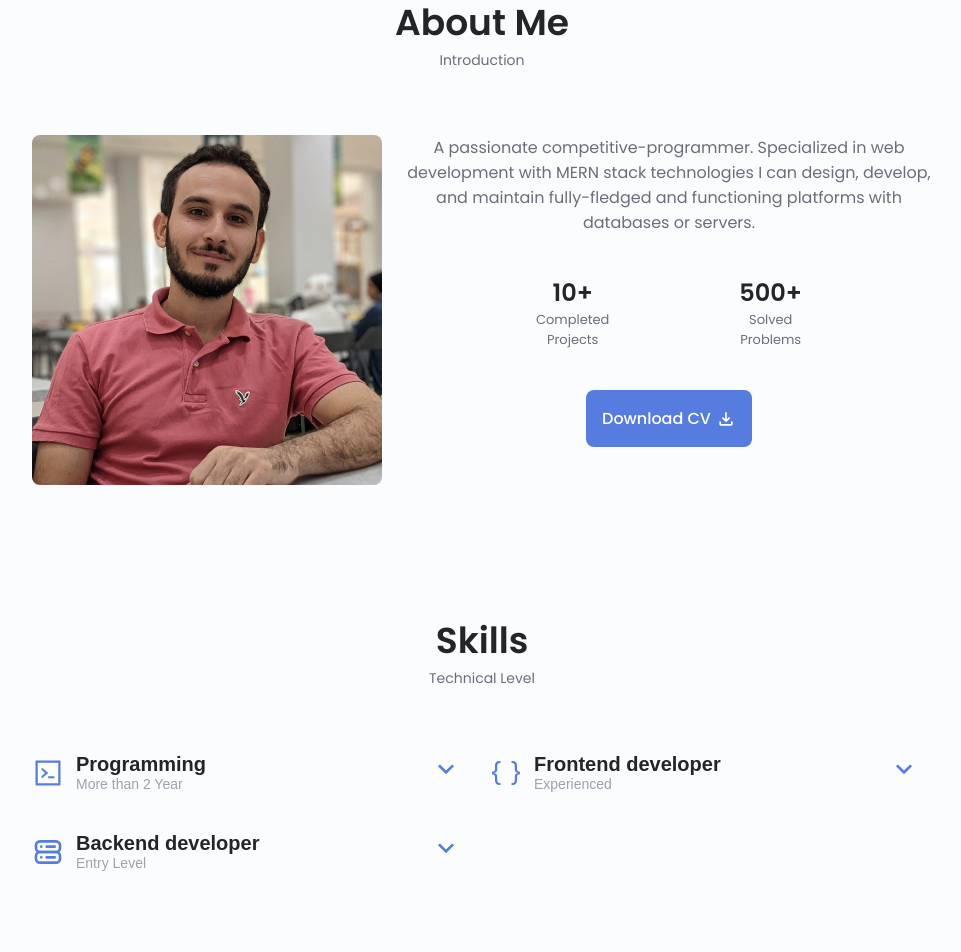
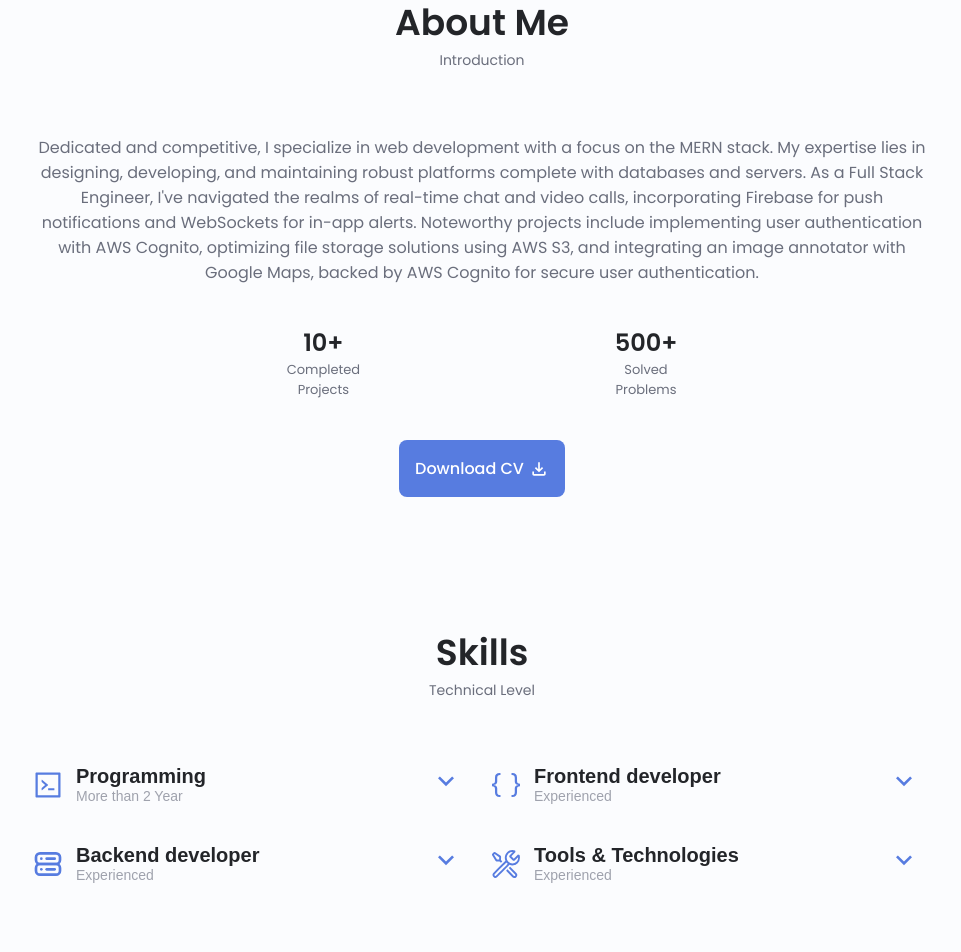
Before and after one commit to hossam7amdy/portfolio, a React (Create React App) app: page / in a window 1280 px wide. Shown: the part 660-1612 px from the top of the page, without its empty margins (158-1119 px from the left). Built offline with nearby package versions, Linux system fonts and the light colour scheme.

Commit message:
Update ContactForm and Footer components

```diff
--- a/src/components/ContactForm/ContactForm.jsx
+++ b/src/components/ContactForm/ContactForm.jsx
@@ -68,6 +68,7 @@ export const ContactForm = () => {
             <textarea
               required
               rows={7}
+              cols={7}
               name="message"
               minLength={10}
               maxLength={500}
--- a/src/components/ContactForm/ContactForm.module.css
+++ b/src/components/ContactForm/ContactForm.module.css
@@ -13,6 +13,7 @@
 .input {
   border: none;
   outline: none;
+  resize: none;
   width: 100%;
   color: var(--text-color);
   font-family: var(--body-font);
--- a/src/container/About/About.jsx
+++ b/src/container/About/About.jsx
@@ -2,7 +2,6 @@ import { MdOutlineFileDownload } from "react-icons/md";
 
 import cv from "../../assets/Hossam-Hamdy.pdf";
 import styles from "./About.module.css";
-import aboutImg from "../../assets/about.jpg";
 
 import { SectionTitle } from "../../components/SectionTitle/SectionTitle";
 import { Container } from "../../layout/Container/Container";
@@ -14,14 +13,21 @@ export const About = () => {
     <Section id="about">
       <SectionTitle title="About Me" subtitle="Introduction" />
 
-      <Container className={`${styles.container} grid`} centerContent={true}>
-        <img src={aboutImg} alt="Hossam" className={styles.img} />
+      <Container className={`${styles.container}`} centerContent={true}>
+        {/* <img src={aboutImg} alt="Hossam" className={styles.img} /> */}
 
         <div>
           <p className={styles["about-description"]}>
-            A passionate competitive-programmer. Specialized in web development
-            with MERN stack technologies I can design, develop, and maintain
-            fully-fledged and functioning platforms with databases or servers.
+            Dedicated and competitive, I specialize in web development with a
+            focus on the MERN stack. My expertise lies in designing, developing,
+            and maintaining robust platforms complete with databases and
+            servers. As a Full Stack Engineer, I've navigated the realms of
+            real-time chat and video calls, incorporating Firebase for push
+            notifications and WebSockets for in-app alerts. Noteworthy projects
+            include implementing user authentication with AWS Cognito,
+            optimizing file storage solutions using AWS S3, and integrating an
+            image annotator with Google Maps, backed by AWS Cognito for secure
+            user authentication.
           </p>
           <div className={styles.info}>
             <div>
--- a/src/container/Footer/Footer.jsx
+++ b/src/container/Footer/Footer.jsx
@@ -10,7 +10,7 @@ export const Footer = () => {
     <footer className={`${styles.container} grid`}>
       <div>
         <h1 className={styles.title}>Hossam</h1>
-        <span className={styles.subtitle}>Frontend Developer</span>
+        <span className={styles.subtitle}>Full Stack Developer</span>
       </div>
 
       <ul className={styles.links}>
--- a/src/container/Qualification/Qualification.jsx
+++ b/src/container/Qualification/Qualification.jsx
@@ -43,10 +43,16 @@ export const Qualification = () => {
             </Panel>
             <Panel id={1}>
               <PanelItem
-                title="Graduation Project"
-                subtitle="Cairo University"
-                date="Feb 2022 - Oct 2022"
+                title="Full Stack Developer"
+                subtitle="Revca"
+                date="Apr 2023 - Present"
                 trackOnLeft={true}
+              />
+              <PanelItem
+                title="Backend Developer"
+                subtitle="American Academy"
+                date="Nov 2022 - Dec 2023"
+                trackOnLeft={false}
               />
             </Panel>
           </TabPanels>
--- a/src/data/data.jsx
+++ b/src/data/data.jsx
@@ -7,6 +7,7 @@ import { ImFilePicture, ImMoveUp } from "react-icons/im";
 import { AiOutlineCode, AiOutlineUser } from "react-icons/ai";
 import { BsBraces, BsCode, BsTelephone } from "react-icons/bs";
 import { HiOutlineBriefcase, HiOutlineLocationMarker } from "react-icons/hi";
+import { VscTools } from "react-icons/vsc";
 
 import rawaaDashboard from "../assets/rawa-dashboard.png";
 import omnifood from "../assets/omnifood.png";
@@ -47,16 +48,16 @@ export const SKILLS = [
     Icon: BsBraces,
     content: [
       {
-        name: "HTML",
+        name: "HTML & CSS",
         progress: 90,
       },
       {
-        name: "CSS",
-        progress: 80,
+        name: "JavaScript",
+        progress: 70,
       },
       {
-        name: "JavaScript",
-        progress: 60,
+        name: "Ant Design",
+        progress: 80,
       },
       {
         name: "Chakra UI",
@@ -70,7 +71,7 @@ export const SKILLS = [
   },
   {
     title: "Backend developer",
-    subtitle: "Entry Level",
+    subtitle: "Experienced",
     Icon: TbServer2,
     content: [
       {
@@ -78,16 +79,47 @@ export const SKILLS = [
         progress: 75,
       },
       {
+        name: "Express.JS",
+        progress: 70,
+      },
+      {
         name: "MongoDB",
         progress: 70,
       },
       {
-        name: "Relational DB",
+        name: "MySQL",
         progress: 80,
       },
       {
-        name: "AWS",
-        progress: 15,
+        name: "RESTful API",
+        progress: 80,
+      },
+    ],
+  },
+  {
+    title: "Tools & Technologies",
+    subtitle: "Experienced",
+    Icon: VscTools,
+    content: [
+      {
+        name: "Git & Github",
+        progress: 80,
+      },
+      {
+        name: "ORM [Mongoose, Sequelize]",
+        progress: 70,
+      },
+      {
+        name: "AWS Web Services",
+        progress: 80,
+      },
+      {
+        name: "Unit Testing [Jest]",
+        progress: 70,
+      },
+      {
+        name: "CI/CD",
+        progress: 70,
       },
     ],
   },
```
Also changed, not shown: 1 other file (tests, documents, lock files or other folders).
